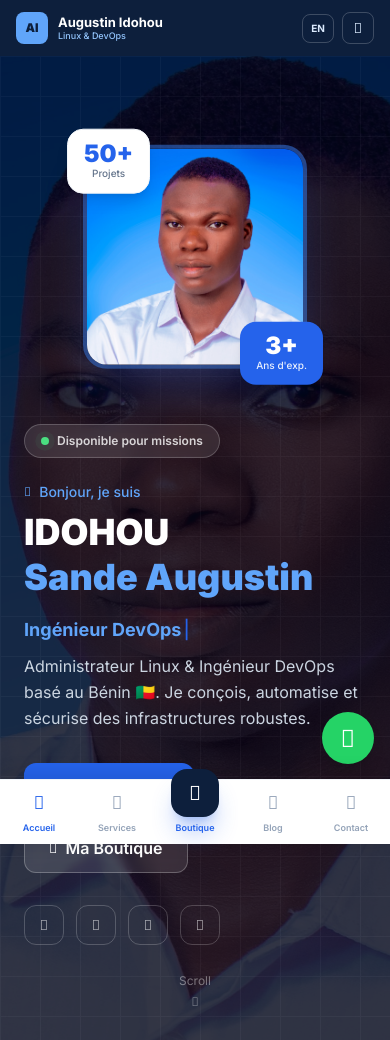
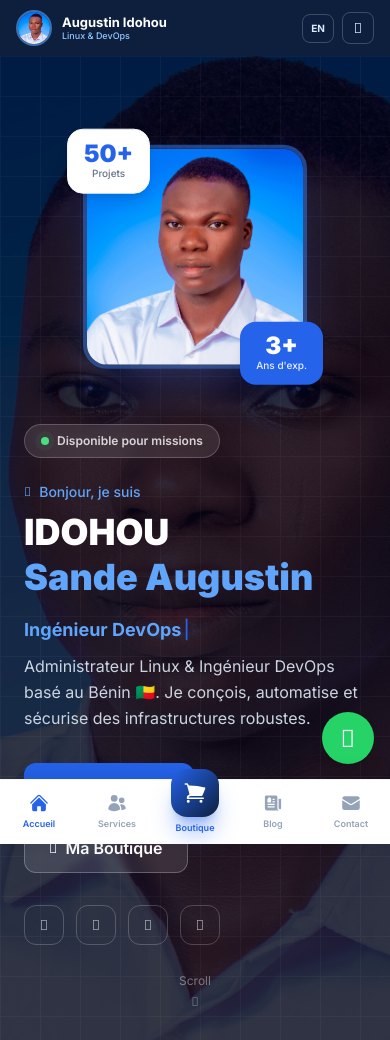
Before and after one commit to asidev7/augustinidohou_site, a Django app: page / in a window 390 px wide. Shown: the top 1040 px of the page. Run offline with Django 5.2, Linux system fonts and the light colour scheme; data comes from the database, SQL or seed files in the repository; some libraries are stand-ins or nearby versions.

Commit message:
Header: circular photo, SVG nav icons, admin custom CSS, fix topmenu_links
- base.html: replace AI badge with circular photo (desktop + mobile)
- base.html: replace FA icons in bottom nav with inline Heroicon SVGs
- admin_custom.css: custom styles for image upload, CKEditor, article list
- settings.py: point jazzmin custom_css to admin_custom.css, fix topmenu_links

Co-Authored-By: Claude Sonnet 4.6 <noreply@anthropic.com>

```diff
--- a/templates/base.html
+++ b/templates/base.html
@@ -105,8 +105,10 @@
 
     <!-- Logo -->
     <a href="/" class="flex items-center gap-3 flex-shrink-0 group">
-      <div class="w-9 h-9 rounded-xl flex items-center justify-center font-black text-sm select-none text-[#0d1f3c]"
-           style="background:#60a5fa;">AI</div>
+      <div class="w-10 h-10 rounded-full overflow-hidden border-2 border-blue-400/60 flex-shrink-0 group-hover:border-blue-300 transition-colors">
+        <img src="{% static 'img/augustin.jpg' %}" alt="Augustin" class="w-full h-full object-cover"
+             onerror="this.outerHTML='<div style=\'width:100%;height:100%;background:#60a5fa;display:flex;align-items:center;justify-content:center;font-weight:900;font-size:.8rem;color:#0d1f3c;\'>AI</div>'"/>
+      </div>
       <div class="leading-none">
         <p class="text-[14px] font-bold text-white tracking-tight">Augustin Idohou</p>
         <p class="text-[10px] text-blue-300 font-medium mt-0.5">Linux Admin &amp; DevOps</p>
@@ -159,8 +161,10 @@
 <header class="md:hidden fixed top-0 left-0 right-0 z-50 h-14 flex items-center px-4 gap-3"
         style="background:#0d1f3c;">
   <a href="/" class="flex items-center gap-2.5">
-    <div class="w-8 h-8 rounded-lg grid place-items-center font-black text-xs select-none text-[#0d1f3c]"
-         style="background:#60a5fa;">AI</div>
+    <div class="w-9 h-9 rounded-full overflow-hidden border-2 border-blue-400/60 flex-shrink-0">
+      <img src="{% static 'img/augustin.jpg' %}" alt="Augustin" class="w-full h-full object-cover"
+           onerror="this.outerHTML='<div style=\'width:100%;height:100%;background:#60a5fa;display:flex;align-items:center;justify-content:center;font-weight:900;font-size:.7rem;color:#0d1f3c;\'>AI</div>'"/>
+    </div>
     <div class="leading-none">
       <p class="text-[13px] font-bold text-white leading-none">Augustin Idohou</p>
       <p class="text-[9px] text-blue-300 font-medium mt-0.5">Linux & DevOps</p>
@@ -220,31 +224,44 @@
   <div class="grid grid-cols-5 h-16">
 
     <a href="/" class="bnav-item flex flex-col items-center justify-center gap-1 text-slate-400 dark:text-blue-300 hover:text-blue-600 dark:hover:text-white transition-colors">
-      <i class="fas fa-house text-lg"></i>
+      <svg xmlns="http://www.w3.org/2000/svg" class="w-5 h-5" viewBox="0 0 24 24" fill="currentColor">
+        <path d="M11.47 3.84a.75.75 0 011.06 0l8.69 8.69a.75.75 0 101.06-1.06l-8.689-8.69a2.25 2.25 0 00-3.182 0l-8.69 8.69a.75.75 0 001.061 1.06l8.69-8.69z"/>
+        <path d="M12 5.432l8.159 8.159c.03.03.06.058.091.086v6.198c0 1.035-.84 1.875-1.875 1.875H15a.75.75 0 01-.75-.75v-4.5a.75.75 0 00-.75-.75h-3a.75.75 0 00-.75.75V21a.75.75 0 01-.75.75H5.625a1.875 1.875 0 01-1.875-1.875v-6.198a2.29 2.29 0 00.091-.086L12 5.43z"/>
+      </svg>
       <span class="text-[9px] font-semibold" data-fr="Accueil" data-en="Home">Accueil</span>
     </a>
 
     <a href="/#services" class="bnav-item flex flex-col items-center justify-center gap-1 text-slate-400 dark:text-blue-300 hover:text-blue-600 dark:hover:text-white transition-colors">
-      <i class="fas fa-server text-lg"></i>
+      <svg xmlns="http://www.w3.org/2000/svg" class="w-5 h-5" viewBox="0 0 24 24" fill="currentColor">
+        <path d="M4.5 6.375a4.125 4.125 0 118.25 0 4.125 4.125 0 01-8.25 0zM14.25 8.625a3.375 3.375 0 116.75 0 3.375 3.375 0 01-6.75 0zM1.5 19.125a7.125 7.125 0 0114.25 0v.003l-.001.119a.75.75 0 01-.363.63 13.067 13.067 0 01-6.761 1.873c-2.472 0-4.786-.684-6.76-1.873a.75.75 0 01-.364-.63l-.001-.122zM17.25 19.128l-.001.144a2.25 2.25 0 01-.233.96 10.088 10.088 0 005.06-1.01.75.75 0 00.42-.643 4.875 4.875 0 00-6.957-4.611 8.586 8.586 0 011.71 5.157v.003z"/>
+      </svg>
       <span class="text-[9px] font-semibold" data-fr="Services" data-en="Services">Services</span>
     </a>
 
     <!-- Boutique — bouton central surélevé -->
     <a href="/boutique/" class="flex flex-col items-center justify-center gap-1 relative">
-      <div class="w-12 h-12 rounded-2xl grid place-items-center -mt-5 shadow-xl shadow-blue-600/30"
-           style="background:#0d1f3c;">
-        <i class="fas fa-store text-white text-xl"></i>
+      <div class="w-12 h-12 rounded-2xl grid place-items-center -mt-5 shadow-xl shadow-blue-600/40"
+           style="background:linear-gradient(135deg,#2563eb,#0d1f3c);">
+        <svg xmlns="http://www.w3.org/2000/svg" class="w-6 h-6 text-white" viewBox="0 0 24 24" fill="currentColor">
+          <path d="M2.25 2.25a.75.75 0 000 1.5h1.386c.17 0 .318.114.362.278l2.558 9.592a3.752 3.752 0 00-2.806 3.63c0 .414.336.75.75.75h15.75a.75.75 0 000-1.5H5.378A2.25 2.25 0 017.5 15h11.218a.75.75 0 00.674-.421 60.358 60.358 0 002.96-7.228.75.75 0 00-.525-.965A60.864 60.864 0 005.68 4.509l-.232-.867A1.875 1.875 0 003.636 2.25H2.25zM3.75 20.25a1.5 1.5 0 113 0 1.5 1.5 0 01-3 0zM16.5 20.25a1.5 1.5 0 113 0 1.5 1.5 0 01-3 0z"/>
+        </svg>
       </div>
       <span class="text-[9px] font-semibold text-blue-600 dark:text-blue-300" data-fr="Boutique" data-en="Shop">Boutique</span>
     </a>
 
     <a href="/blog/" class="bnav-item flex flex-col items-center justify-center gap-1 text-slate-400 dark:text-blue-300 hover:text-blue-600 dark:hover:text-white transition-colors">
-      <i class="fas fa-rss text-lg"></i>
+      <svg xmlns="http://www.w3.org/2000/svg" class="w-5 h-5" viewBox="0 0 24 24" fill="currentColor">
+        <path fill-rule="evenodd" d="M4.125 3C3.089 3 2.25 3.84 2.25 4.875V18a3 3 0 003 3h15a3 3 0 01-3-3V4.875C17.25 3.839 16.41 3 15.375 3H4.125zM12 9.75a.75.75 0 000 1.5h1.5a.75.75 0 000-1.5H12zm-.75-2.25a.75.75 0 01.75-.75h1.5a.75.75 0 010 1.5H12a.75.75 0 01-.75-.75zM6 12.75a.75.75 0 000 1.5h7.5a.75.75 0 000-1.5H6zm-.75 3.75a.75.75 0 01.75-.75h7.5a.75.75 0 010 1.5H6a.75.75 0 01-.75-.75zM6 6.75a.75.75 0 00-.75.75v3c0 .414.336.75.75.75h3a.75.75 0 00.75-.75v-3A.75.75 0 006 6.75z" clip-rule="evenodd"/>
+        <path d="M18.75 6.75h1.875c.621 0 1.125.504 1.125 1.125V18a1.5 1.5 0 01-3 0V6.75z"/>
+      </svg>
       <span class="text-[9px] font-semibold">Blog</span>
     </a>
 
     <a href="/#contact" class="bnav-item flex flex-col items-center justify-center gap-1 text-slate-400 dark:text-blue-300 hover:text-blue-600 dark:hover:text-white transition-colors">
-      <i class="fas fa-envelope text-lg"></i>
+      <svg xmlns="http://www.w3.org/2000/svg" class="w-5 h-5" viewBox="0 0 24 24" fill="currentColor">
+        <path d="M1.5 8.67v8.58a3 3 0 003 3h15a3 3 0 003-3V8.67l-8.928 5.493a3 3 0 01-3.144 0L1.5 8.67z"/>
+        <path d="M22.5 6.908V6.75a3 3 0 00-3-3h-15a3 3 0 00-3 3v.158l9.714 5.978a1.5 1.5 0 001.572 0L22.5 6.908z"/>
+      </svg>
       <span class="text-[9px] font-semibold" data-fr="Contact" data-en="Contact">Contact</span>
     </a>
 
```
Also changed, not shown: portfolio/settings.py (+6 -4 lines), static/css/admin_custom.css (added, +72 -0 lines).
